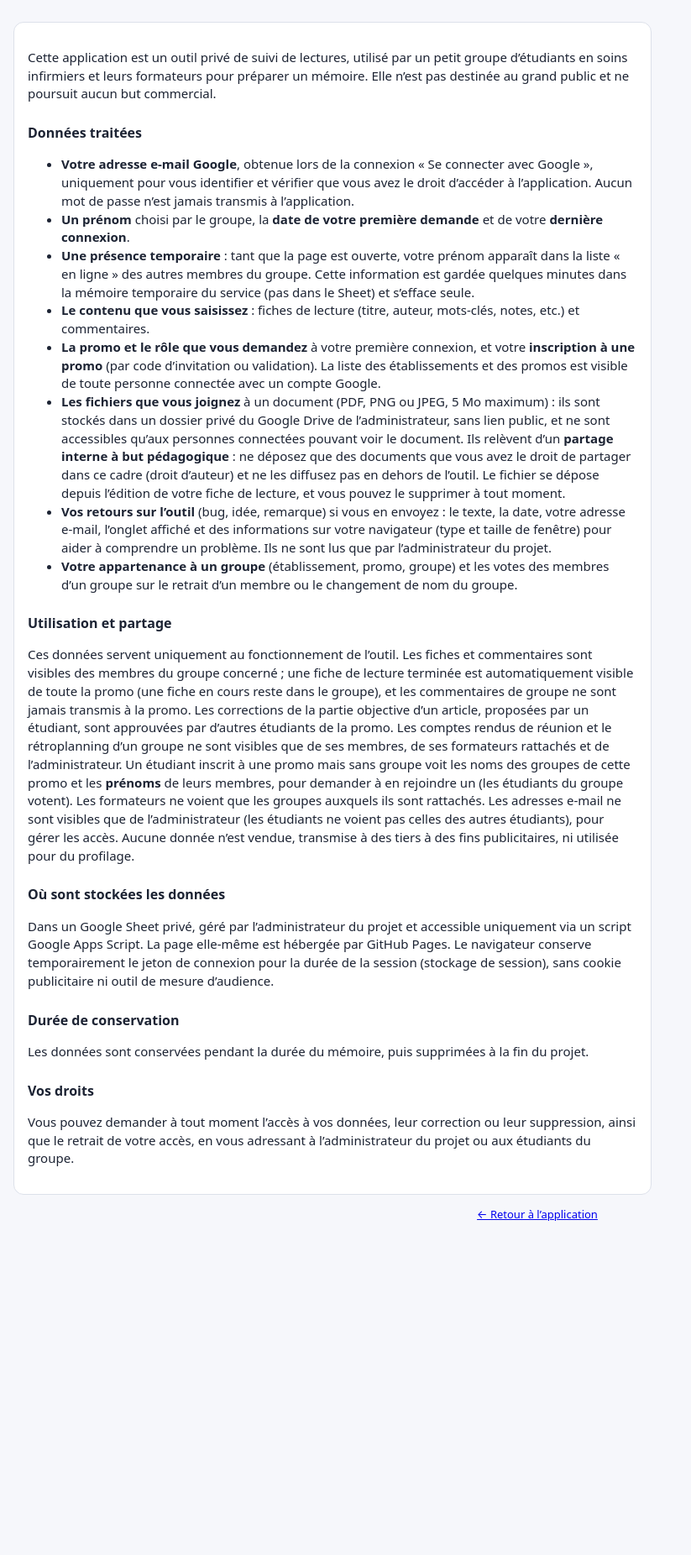
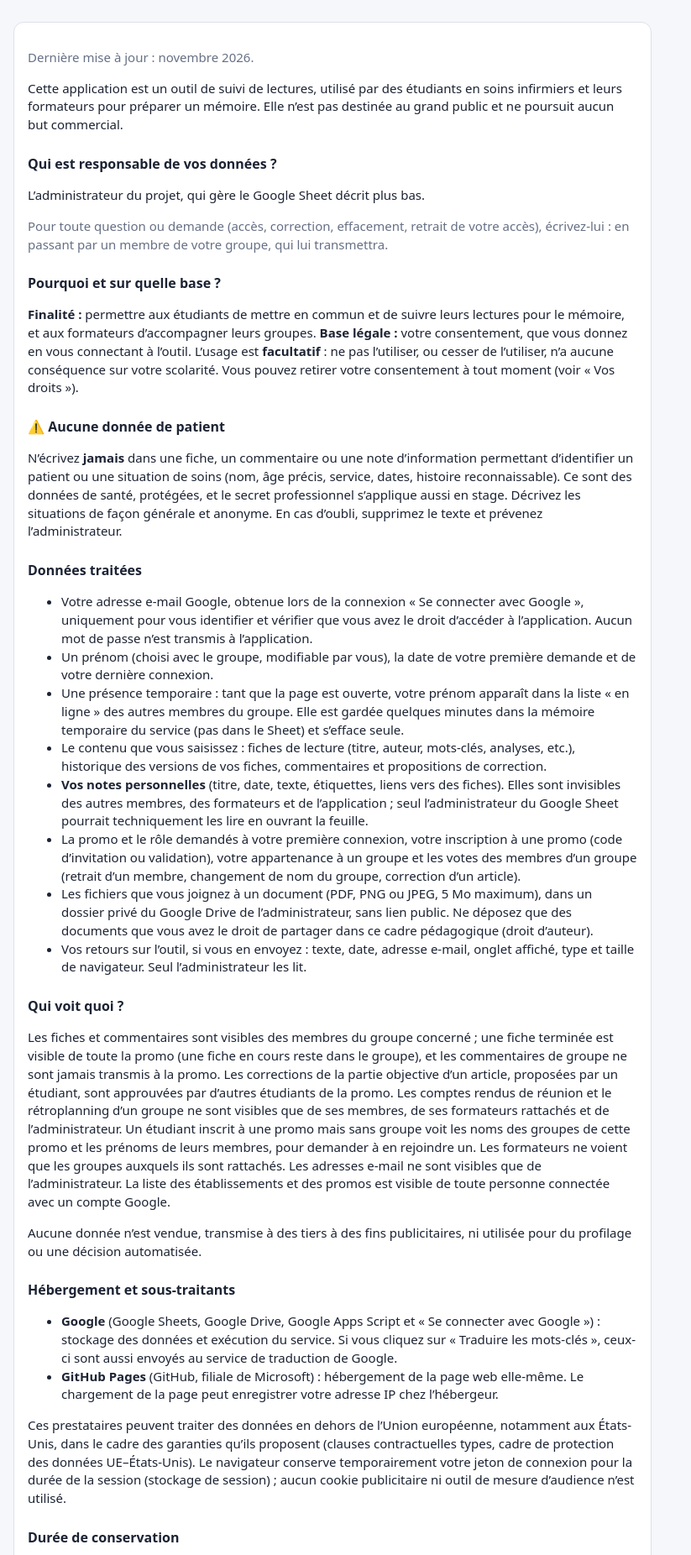
Before and after one commit to chrisguillet/lespetitschercheurs-ifsi, a PHP site: page /privacy.html in a window 1280 px wide. Shown: the part 68-1920 px from the top of the page at 84% size, without its empty margins (0-823 px from the left). Before the commit the page ends 1522 px from the top, so only its background shows below. Run offline with PHP 8.4, Linux system fonts and the light colour scheme.

Commit message:
RGPD : durée de conservation, rappel des comptes inactifs, effacement qui conserve les articles

```diff
--- a/index.html
+++ b/index.html
@@ -41,6 +41,7 @@ document.write('<link rel="stylesheet" href="style.css?v=' + V + '">');
     <div id="accueil" class="hidden"></div>
     <div id="gatewait" class="gatewait hidden" role="status" aria-live="polite"><span class="spinner" aria-hidden="true"></span><span id="gatewaitmsg">Connexion en cours…</span></div>
     <button class="btn sec hidden" id="retry" style="margin-top:12px">Vérifier à nouveau</button>
+    <p class="meta" style="margin-top:14px">En vous connectant, vous acceptez le traitement de vos données décrit dans la <a href="privacy.html">politique de confidentialité</a>.</p>
   </section>
 
   <input type="file" id="fup" class="hidden" accept=".pdf,.png,.jpg,.jpeg,application/pdf,image/png,image/jpeg" aria-label="Choisir un fichier à joindre">
--- a/js/lectures.js
+++ b/js/lectures.js
@@ -77,7 +77,7 @@ function renderForm() {
    <div id="apaprev" class="meta" style="margin-top:12px;padding:10px 12px;border:1px dashed var(--bd);border-radius:8px"></div>
   </details>
   ${(formFich = !modeArticle && (editing ? d.mine : true) ? { k: editing ? d.article_id : artCible || "", differe: !editing } : null) ? `<details class="sec" open><summary>Document joint (facultatif)</summary><div id="fichform">${fichiersFormHtml()}</div></details>` : ""}
-  ${modeArticle ? "" : `<details class="sec" open><summary>Colonnes 2 à 8 · Libres (à remplir comme vous voulez, modifiable à tout moment)</summary>
+  ${modeArticle ? "" : `<p class="note rgpdnote" role="note">🩺 <b>Ne saisissez jamais d’information permettant d’identifier un patient</b> (nom, âge précis, service, date, situation reconnaissable) : ces fiches sont lisibles de votre groupe et, une fois terminées, de toute la promo.</p><details class="sec" open><summary>Colonnes 2 à 8 · Libres (à remplir comme vous voulez, modifiable à tout moment)</summary>
    <div class="grid">
     ${field("f_mots", "Mots-clés", d.mots, { area: 1 })}
     <div><label for="f_kw">Mots-clés en anglais</label><textarea id="f_kw" maxlength="2500">${esc(d.kw)}</textarea>
--- a/js/notes.js
+++ b/js/notes.js
@@ -54,11 +54,11 @@ function renderNListe() {
   $("nfiltres").innerHTML = (N.liens ? `<div class="nfchip">Notes liées à ce document <button type="button" class="btn sm sec" data-nunfilter aria-label="Retirer le filtre">✕</button></div>` : "")
     + (tags.length ? `<div class="ntags">${tags.map(t => `<button type="button" class="ntag ${N.tag === t ? "on" : ""}" data-ntag="${esc(t)}" aria-pressed="${N.tag === t}">#${esc(t)}</button>`).join("")}</div>` : "");
   $("nitems").innerHTML = l.map(n => `<button type="button" class="nitem ${N.d && N.d.id === n.id ? "on" : ""}" data-nopen="${esc(n.id)}"><b>${n.epingle ? "📌 " : ""}${esc(n.titre)}</b><span class="meta">${esc(fmtD(n.date))}${n.liens.length ? " · 🔗 " + n.liens.length : ""}${(n.etiquettes || []).length ? " · " + n.etiquettes.map(t => "#" + esc(t)).join(" ") : ""}</span><span class="meta nex">${esc(n.texte.replace(/\s+/g, " ").slice(0, 90))}</span></button>`).join("")
-    || `<div class="note">${N.notes.length ? "Aucune note ne correspond." : "Aucune note pour le moment. Elles ne sont visibles que de vous."}</div>`;
+    || `<div class="note">${N.notes.length ? "Aucune note ne correspond." : "Aucune note pour le moment. Elles sont invisibles des autres membres et des formateurs."}</div>`;
 }
 function renderNEdit() {
   const d = N.d, box = $("nedit");
-  if (!d) { box.innerHTML = '<div class="note">Choisissez une note ou créez-en une. 🔒 Vos notes ne sont visibles que de vous.</div>'; return; }
+  if (!d) { box.innerHTML = '<div class="note">Choisissez une note ou créez-en une. 🔒 Vos notes sont invisibles des autres membres, des formateurs et de l’application ; seul l’administrateur du Google Sheet pourrait techniquement les lire. 🩺 N’y mettez aucune information permettant d’identifier un patient.</div>'; return; }
   const liens = d.liens.map(id => { const it = ficheLiee(id);
     return `<span class="nlien">${it ? `<button type="button" class="btn sm sec" data-ngo="${esc(id)}" title="Ouvrir cette fiche dans le tableau">📄 ${esc(it.titre)} <span class="meta">${esc(it.etudiant)}</span></button>` : '<span class="meta">📄 fiche indisponible</span>'}<button type="button" class="btn sm sec" data-nunlink="${esc(id)}" aria-label="Retirer le lien">✕</button></span>`; }).join("");
   const proposees = toutesEtiquettes().filter(t => !d.etiquettes.includes(t));
--- a/privacy.html
+++ b/privacy.html
@@ -11,41 +11,90 @@
 <header><h1>🔒 Politique de confidentialité</h1><div class="sub">Les petits chercheurs – suivi des lectures du mémoire (IFSI)</div></header>
 <main>
 <article class="card">
-  <p>Cette application est un outil privé de suivi de lectures, utilisé par un petit groupe d’étudiants en soins infirmiers
+  <p class="meta">Dernière mise à jour : novembre 2026.</p>
+  <p>Cette application est un outil de suivi de lectures, utilisé par des étudiants en soins infirmiers
   et leurs formateurs pour préparer un mémoire. Elle n’est pas destinée au grand public et ne poursuit aucun but commercial.</p>
+
+  <h2>Qui est responsable de vos données ?</h2>
+  <p id="resp">L’administrateur du projet, qui gère le Google Sheet décrit plus bas.</p>
+  <p class="meta">Pour toute question ou demande (accès, correction, effacement, retrait de votre accès), écrivez-lui : <span id="contact">en passant par un membre de votre groupe, qui lui transmettra</span>.</p>
+
+  <h2>Pourquoi et sur quelle base ?</h2>
+  <p><b>Finalité :</b> permettre aux étudiants de mettre en commun et de suivre leurs lectures pour le mémoire, et aux formateurs d’accompagner leurs groupes.
+  <b>Base légale :</b> votre consentement, que vous donnez en vous connectant à l’outil. L’usage est <b>facultatif</b> : ne pas l’utiliser, ou cesser de l’utiliser,
+  n’a aucune conséquence sur votre scolarité. Vous pouvez retirer votre consentement à tout moment (voir « Vos droits »).</p>
+
+  <h2>⚠️ Aucune donnée de patient</h2>
+  <p>N’écrivez <b>jamais</b> dans une fiche, un commentaire ou une note d’information permettant d’identifier un patient ou une situation de soins
+  (nom, âge précis, service, dates, histoire reconnaissable). Ce sont des données de santé, protégées, et le secret professionnel s’applique aussi en stage.
+  Décrivez les situations de façon générale et anonyme. En cas d’oubli, supprimez le texte et prévenez l’administrateur.</p>
 
   <h2>Données traitées</h2>
   <ul>
-    <li><b>Votre adresse e-mail Google</b>, obtenue lors de la connexion « Se connecter avec Google », uniquement pour vous identifier
-    et vérifier que vous avez le droit d’accéder à l’application. Aucun mot de passe n’est jamais transmis à l’application.</li>
-    <li><b>Un prénom</b> choisi par le groupe, la <b>date de votre première demande</b> et de votre <b>dernière connexion</b>.</li>
-    <li><b>Une présence temporaire</b> : tant que la page est ouverte, votre prénom apparaît dans la liste « en ligne » des autres membres du groupe. Cette information est gardée quelques minutes dans la mémoire temporaire du service (pas dans le Sheet) et s’efface seule.</li>
-    <li><b>Le contenu que vous saisissez</b> : fiches de lecture (titre, auteur, mots-clés, notes, etc.) et commentaires.</li>
-    <li><b>La promo et le rôle que vous demandez</b> à votre première connexion, et votre <b>inscription à une promo</b> (par code d’invitation ou validation). La liste des établissements et des promos est visible de toute personne connectée avec un compte Google.</li>
-    <li><b>Les fichiers que vous joignez</b> à un document (PDF, PNG ou JPEG, 5 Mo maximum) : ils sont stockés dans un dossier privé du Google Drive de l’administrateur, sans lien public, et ne sont accessibles qu’aux personnes connectées pouvant voir le document. Ils relèvent d’un <b>partage interne à but pédagogique</b> : ne déposez que des documents que vous avez le droit de partager dans ce cadre (droit d’auteur) et ne les diffusez pas en dehors de l’outil. Le fichier se dépose depuis l’édition de votre fiche de lecture, et vous pouvez le supprimer à tout moment.</li>
-    <li><b>Vos retours sur l’outil</b> (bug, idée, remarque) si vous en envoyez : le texte, la date, votre adresse e-mail, l’onglet affiché et des informations sur votre navigateur (type et taille de fenêtre) pour aider à comprendre un problème. Ils ne sont lus que par l’administrateur du projet.</li>
-    <li><b>Votre appartenance à un groupe</b> (établissement, promo, groupe) et les votes des membres d’un groupe sur le retrait d’un membre ou le changement de nom du groupe.</li>
+    <li>Votre adresse e-mail Google, obtenue lors de la connexion « Se connecter avec Google », uniquement pour vous identifier
+    et vérifier que vous avez le droit d’accéder à l’application. Aucun mot de passe n’est transmis à l’application.</li>
+    <li>Un prénom (choisi avec le groupe, modifiable par vous), la date de votre première demande et de votre dernière connexion.</li>
+    <li>Une présence temporaire : tant que la page est ouverte, votre prénom apparaît dans la liste « en ligne » des autres membres du groupe.
+    Elle est gardée quelques minutes dans la mémoire temporaire du service (pas dans le Sheet) et s’efface seule.</li>
+    <li>Le contenu que vous saisissez : fiches de lecture (titre, auteur, mots-clés, analyses, etc.), historique des versions de vos fiches, commentaires et propositions de correction.</li>
+    <li><b>Vos notes personnelles</b> (titre, date, texte, étiquettes, liens vers des fiches). Elles sont invisibles des autres membres, des formateurs et de l’application ;
+    seul l’administrateur du Google Sheet pourrait techniquement les lire en ouvrant la feuille.</li>
+    <li>La promo et le rôle demandés à votre première connexion, votre inscription à une promo (code d’invitation ou validation), votre appartenance à un groupe
+    et les votes des membres d’un groupe (retrait d’un membre, changement de nom du groupe, correction d’un article).</li>
+    <li>Les fichiers que vous joignez à un document (PDF, PNG ou JPEG, 5 Mo maximum), dans un dossier privé du Google Drive de l’administrateur, sans lien public.
+    Ne déposez que des documents que vous avez le droit de partager dans ce cadre pédagogique (droit d’auteur).</li>
+    <li>Vos retours sur l’outil, si vous en envoyez : texte, date, adresse e-mail, onglet affiché, type et taille de navigateur. Seul l’administrateur les lit.</li>
   </ul>
 
-  <h2>Utilisation et partage</h2>
-  <p>Ces données servent uniquement au fonctionnement de l’outil. Les fiches et commentaires sont visibles des membres du groupe
-  concerné ; une fiche de lecture terminée est automatiquement visible de toute la promo (une fiche en cours reste dans le groupe), et les commentaires de groupe ne sont jamais
-  transmis à la promo. Les corrections de la partie objective d’un article, proposées par un étudiant, sont approuvées par d’autres étudiants de la promo. Les comptes rendus de réunion et le rétroplanning d’un groupe ne sont visibles que de ses membres, de ses formateurs rattachés et de l’administrateur. Un étudiant inscrit à une promo mais sans groupe voit les noms des groupes de cette promo et les <b>prénoms</b> de leurs membres, pour demander à en rejoindre un (les étudiants du groupe votent). Les formateurs ne voient que les groupes auxquels ils sont rattachés. Les adresses e-mail ne sont visibles que de l’administrateur
-  (les étudiants ne voient pas celles des autres étudiants), pour gérer les accès.
-  Aucune donnée n’est vendue, transmise à des tiers à des fins publicitaires, ni utilisée pour du profilage.</p>
+  <h2>Qui voit quoi ?</h2>
+  <p>Les fiches et commentaires sont visibles des membres du groupe concerné ; une fiche terminée est visible de toute la promo (une fiche en cours reste dans le groupe),
+  et les commentaires de groupe ne sont jamais transmis à la promo. Les corrections de la partie objective d’un article, proposées par un étudiant, sont approuvées par d’autres étudiants de la promo.
+  Les comptes rendus de réunion et le rétroplanning d’un groupe ne sont visibles que de ses membres, de ses formateurs rattachés et de l’administrateur.
+  Un étudiant inscrit à une promo mais sans groupe voit les noms des groupes de cette promo et les prénoms de leurs membres, pour demander à en rejoindre un.
+  Les formateurs ne voient que les groupes auxquels ils sont rattachés. Les adresses e-mail ne sont visibles que de l’administrateur.
+  La liste des établissements et des promos est visible de toute personne connectée avec un compte Google.</p>
+  <p>Aucune donnée n’est vendue, transmise à des tiers à des fins publicitaires, ni utilisée pour du profilage ou une décision automatisée.</p>
 
-  <h2>Où sont stockées les données</h2>
-  <p>Dans un Google Sheet privé, géré par l’administrateur du projet et accessible uniquement via un script Google Apps Script.
-  La page elle-même est hébergée par GitHub Pages. Le navigateur conserve temporairement le jeton de connexion pour la durée de la session
-  (stockage de session), sans cookie publicitaire ni outil de mesure d’audience.</p>
+  <h2>Hébergement et sous-traitants</h2>
+  <ul>
+    <li><b>Google</b> (Google Sheets, Google Drive, Google Apps Script et « Se connecter avec Google ») : stockage des données et exécution du service. Si vous cliquez sur « Traduire les mots-clés », ceux-ci sont aussi envoyés au service de traduction de Google.</li>
+    <li><b>GitHub Pages</b> (GitHub, filiale de Microsoft) : hébergement de la page web elle-même. Le chargement de la page peut enregistrer votre adresse IP chez l’hébergeur.</li>
+  </ul>
+  <p>Ces prestataires peuvent traiter des données en dehors de l’Union européenne, notamment aux États-Unis, dans le cadre des garanties qu’ils proposent
+  (clauses contractuelles types, cadre de protection des données UE–États-Unis). Le navigateur conserve temporairement votre jeton de connexion pour la durée de la session
+  (stockage de session) ; aucun cookie publicitaire ni outil de mesure d’audience n’est utilisé.</p>
 
   <h2>Durée de conservation</h2>
-  <p>Les données sont conservées pendant la durée du mémoire, puis supprimées à la fin du projet.</p>
+  <ul>
+    <li>Fiches, commentaires, notes, appartenances et fichiers : conservés <b>tant que votre compte est actif</b> et que votre mémoire est en cours.
+    Ils sont supprimés (ou, pour la partie commune d’un article, détachés de votre adresse) <b>après 12 mois sans connexion, et au plus tard à la fin de votre formation</b>.
+    L’administrateur est averti dans l’outil des comptes inactifs depuis plus de 12 mois.</li>
+    <li>Sur simple demande, vos données sont effacées à tout moment.</li>
+    <li>Retours sur l’outil : jusqu’à leur traitement, et au plus tard à la fin du projet.</li>
+    <li>Sauvegardes automatiques du Sheet (dossier privé du Drive de l’administrateur) : une par jour pendant 7 jours et une par semaine pendant 8 semaines, puis supprimées. Une donnée effacée disparaît donc des sauvegardes sous 8 semaines au plus.</li>
+  </ul>
 
   <h2>Vos droits</h2>
-  <p>Vous pouvez demander à tout moment l’accès à vos données, leur correction ou leur suppression, ainsi que le retrait de votre accès,
-  en vous adressant à l’administrateur du projet ou aux étudiants du groupe.</p>
+  <p>Vous pouvez à tout moment :</p>
+  <ul>
+    <li><b>accéder à vos données</b> : menu de votre compte, « 📦 Télécharger mes données » (fichier complet, sans demander à personne) ;</li>
+    <li><b>corriger</b> vos prénom, fiches, commentaires et notes directement dans l’outil ;</li>
+    <li><b>demander l’effacement</b> de toutes vos données et le retrait de votre accès, en écrivant à l’administrateur (effacement fait sans délai injustifié, au plus tard sous un mois) ;</li>
+    <li><b>retirer votre consentement</b>, ou vous opposer à un traitement, de la même façon ;</li>
+    <li><b>saisir la CNIL</b> (<a href="https://www.cnil.fr/fr/plaintes" rel="noopener">cnil.fr/fr/plaintes</a>) si vous estimez que vos droits ne sont pas respectés.</li>
+  </ul>
+  <p class="meta">En cas d’incident de sécurité touchant vos données, l’administrateur le notifie à la CNIL dans les 72 heures lorsque la loi l’exige, et vous en informe si le risque pour vous est élevé.</p>
 </article>
+<script src="config.js"></script>
+<script>
+  // Identité du responsable et contact : renseignés dans config.js (RESPONSABLE, CONTACT) ; sinon, texte neutre ci-dessus.
+  (function () {
+    var c = window.LYDIA_CONFIG || {};
+    function texte(id, t) { var e = document.getElementById(id); if (e && t) e.textContent = t; }
+    if (c.RESPONSABLE) texte("resp", c.RESPONSABLE + ", administrateur du projet et responsable du traitement, qui gère le Google Sheet décrit plus bas.");
+    if (c.CONTACT) texte("contact", c.CONTACT);
+  })();
+</script>
 <p class="sub" style="text-align:center"><a href="./">← Retour à l’application</a></p>
 </main>
 </body>
--- a/style.css
+++ b/style.css
@@ -458,3 +458,4 @@ td.menuopen { z-index: 3 }
 .chform textarea { flex: 1; resize: none; font: inherit; font-size: 14px; padding: 6px 8px; border-radius: 8px; border: 1px solid var(--bd); background: var(--card); color: inherit }
 .chnote { padding: 0 12px 8px; font-size: 11px }
 @media print { #chat { display: none } }
+.rgpdnote { margin: 8px 0; font-size: 13px }
```
Also changed, not shown: js/admin.js (+33 -1 lines), js/menu.js (+8 -1 lines), README.md, 1 other file.
